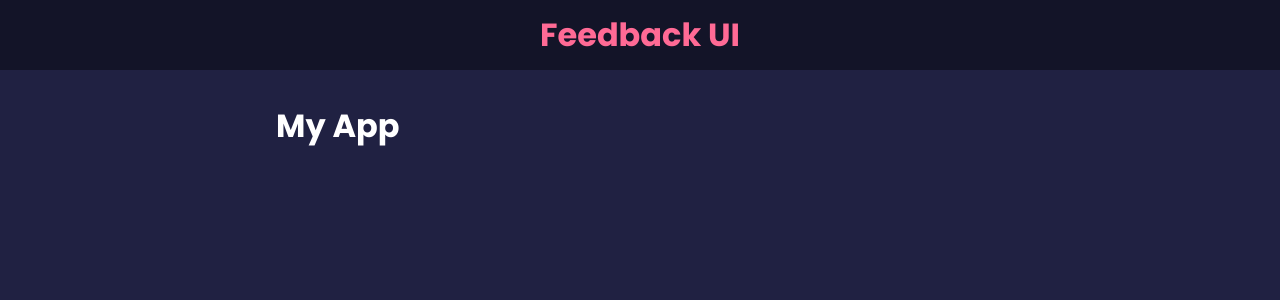
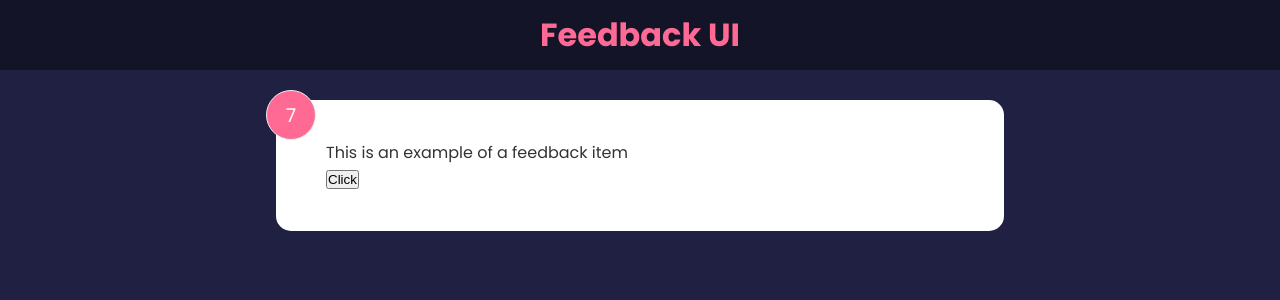
Before and after one commit to liteninkiran/brady-traversy-react-front-to-back, a React (Create React App) app: page / in a window 1280 px wide. Shown: the top 300 px of the page. Built offline with nearby package versions, Linux system fonts and the light colour scheme.

Commit message:
014 - State & useState Hook

```diff
--- a/src/App.js
+++ b/src/App.js
@@ -1,11 +1,12 @@
 import Header from './components/Header';
+import FeedbackItem from './components/FeedbackItem';
 
 function App() {
     return (
         <>
             <Header />
             <div className='container'>
-                <h1>My App</h1>
+                <FeedbackItem />
             </div>
         </>
     );
--- /dev/null
+++ b/src/components/FeedbackItem.jsx
@@ -0,0 +1,25 @@
+import { useState } from 'react';
+
+function FeedbackItem() {
+    const [rating, setRating] = useState(7);
+    const [text, setText] = useState('This is an example of a feedback item');
+    const handleClick = () => {
+        setRating((prev) => {
+            return prev + 1;
+        });
+    }
+
+    return (
+        <div className='card'>
+            <div className='num-display'>
+                { rating }
+            </div>
+            <div className='text-display'>
+                { text }
+            </div>
+            <button onClick={ handleClick }>Click</button>
+        </div>
+    );
+}
+
+export default FeedbackItem;
```
